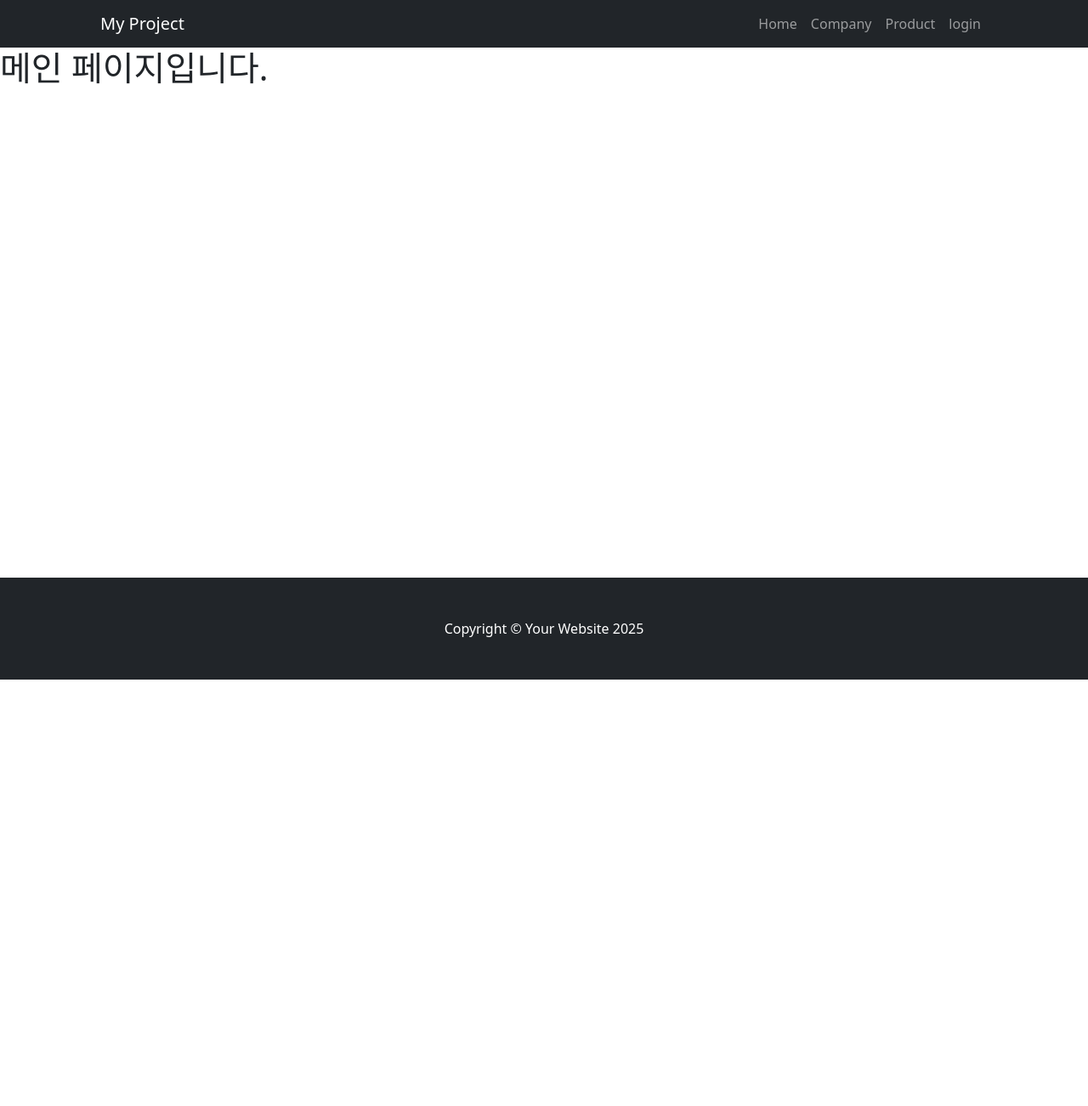
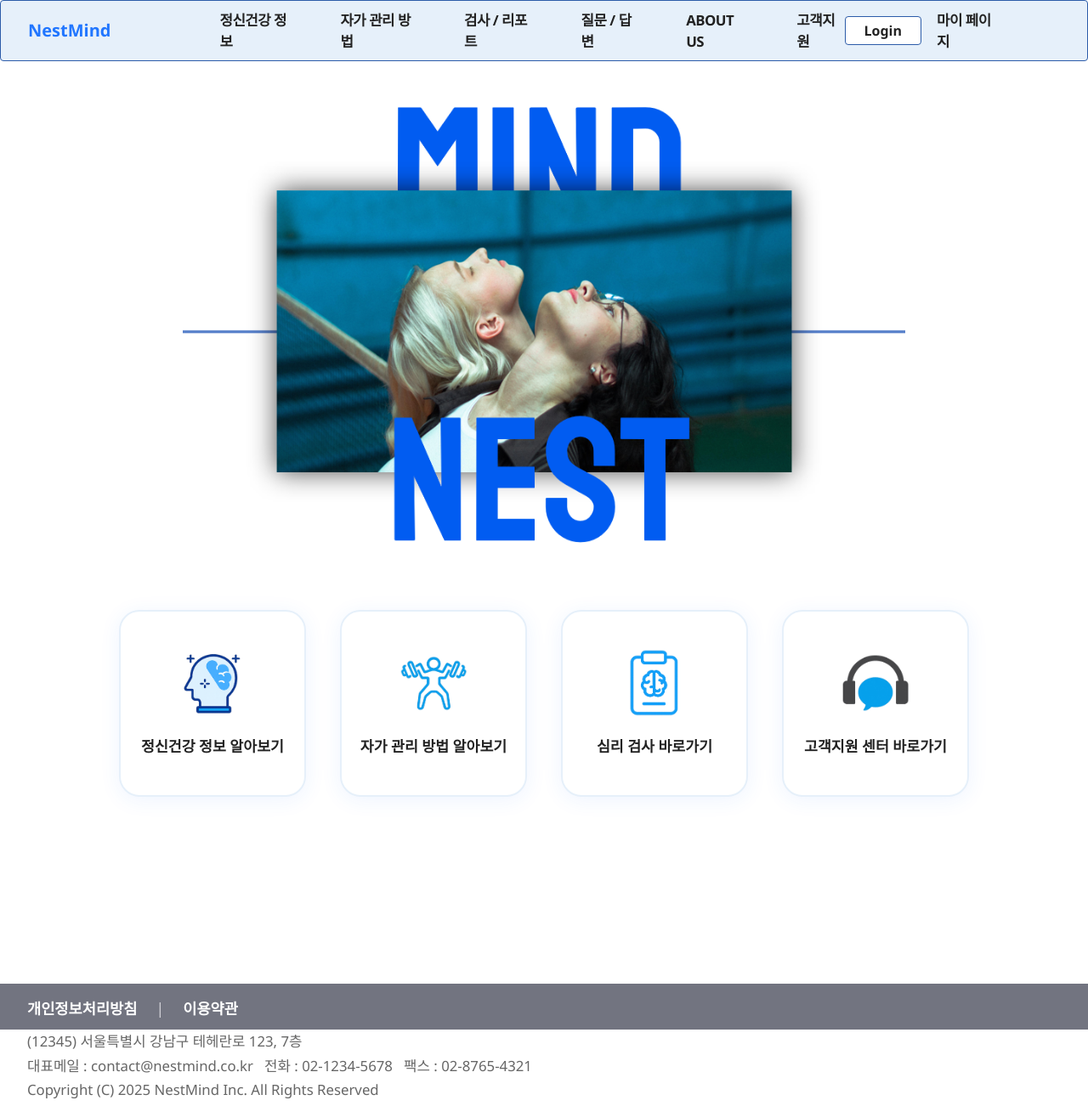
Before and after one commit to k1mBeomJoon/NestMind_web, a Django app: page / in a window 1280 px wide. Shown: the whole page at 85% size. Before the commit the page ends 800 px from the top, so only its background shows below. Run offline with Django 5.2, Linux system fonts and the light colour scheme; some libraries are stand-ins or nearby versions.

Commit message:
feat : 메인 페이지, Header, Footer 추가

```diff
--- a/accounts/urls.py
+++ b/accounts/urls.py
@@ -4,7 +4,7 @@ from . import views
 
 app_name = 'accounts'
 urlpatterns = [
-    path('login/', auth_views.LoginView.as_view(template_name='accounts/login.html'), name='login'),
+    path('login/', views.login_choice, name='login'),
     path('logout/', auth_views.LogoutView.as_view(), name='logout'),
     path('signup/', views.signup, name='signup'),
 ]
--- a/static/styles.css
+++ b/static/styles.css
@@ -0,0 +1,395 @@
+.mainpage-center-container {
+    display: flex;
+    flex-direction: column;
+    align-items: center;
+    justify-content: center;
+    min-height: 70vh;
+    position: relative;
+    z-index: 1;
+    user-select: none;
+    outline: none;
+}
+
+.mainpage-title {
+    font-size: 4rem;
+    font-weight: bold;
+    color: #2176ff;
+    letter-spacing: 0.1em;
+    margin: 0.5rem 0;
+    text-align: center;
+    line-height: 1;
+}
+
+.mainpage-image {
+    width: 850px;
+    height: 550px;
+    object-fit: cover;
+    border-radius: 0;
+    margin: 1.5rem 0;
+    box-shadow: none;
+    border: none;
+}
+
+body, * {
+    user-select: none !important;
+}
+img {
+    user-drag: none;
+    -webkit-user-drag: none;
+    -webkit-user-select: none;
+    -moz-user-select: none;
+    -ms-user-select: none;
+    user-select: none;
+}
+
+body {
+    background: #fff;
+    min-height: 0;
+    padding-top: 80px;
+    padding-bottom: 0;
+}
+
+.custom-navbar {
+    width: 100%;
+    background: #e6f0fa;
+    border: 1.5px solid #2c5ca9;
+    border-radius: 4px;
+    box-sizing: border-box;
+    margin-bottom: 0.5rem;
+    padding: 0;
+    position: fixed;
+    top: 0;
+    left: 0;
+    z-index: 1000;
+}
+.custom-navbar-container {
+    display: flex;
+    align-items: center;
+    justify-content: space-between;
+    height: 70px;
+    padding: 0 32px;
+}
+.custom-navbar-left {
+    display: flex;
+    align-items: center;
+    gap: 128px;
+}
+.custom-navbar-brand {
+    color: #2176ff;
+    font-size: 1.25rem;
+    font-weight: 600;
+    font-family: 'Segoe UI', 'Pretendard', sans-serif;
+    margin-left: 0;
+    margin-right: 0;
+    padding: 0;
+    text-decoration: none;
+}
+.custom-navbar-menu {
+    display: flex;
+    align-items: center;
+    justify-content: flex-start;
+    gap: 54px;
+    list-style: none;
+    margin: 0;
+    padding: 0;
+    position: relative;
+}
+.custom-navbar-menu li {
+    font-size: 1.05rem;
+    font-weight: 600;
+    color: #222;
+    font-family: 'Pretendard', 'Segoe UI', sans-serif;
+    letter-spacing: -0.5px;
+    background: none;
+    border: none;
+    padding: 0;
+    position: relative;
+    cursor: pointer;
+}
+.has-dropdown {
+    position: relative;
+    padding-top: 8px;
+    padding-bottom: 8px;
+}
+.menu-label {
+    font-size: 1.05rem;
+    font-weight: 600;
+    color: #222;
+    font-family: 'Pretendard', 'Segoe UI', sans-serif;
+    letter-spacing: -0.5px;
+    background: none;
+    border: none;
+    padding: 0;
+    cursor: pointer;
+    transition: color 0.25s cubic-bezier(.4,0,.2,1);
+}
+.menu-label:hover {
+    color: #2176ff;
+}
+.menu-dot {
+    display: none;
+    position: absolute;
+    left: 50%;
+    top: -14px;
+    transform: translateX(-50%);
+    width: 11px;
+    height: 11px;
+    background: #2176ff;
+    border-radius: 50%;
+    box-shadow: 0 2px 8px rgba(33,118,255,0.12);
+    z-index: 3;
+    opacity: 0;
+    transition: opacity 0.25s cubic-bezier(.4,0,.2,1), top 0.25s cubic-bezier(.4,0,.2,1);
+}
+.has-dropdown:hover .menu-dot {
+    display: block;
+    opacity: 1;
+    top: -14px;
+}
+.dropdown-menu {
+    display: none;
+    flex-direction: column;
+    align-items: center;
+    position: absolute;
+    top: 100%;
+    left: 50%;
+    transform: translateX(-50%);
+    min-width: 180px;
+    background: #fff;
+    border: 2px solid #2176ff;
+    border-radius: 24px;
+    box-shadow: 0 4px 24px rgba(33,118,255,0.10);
+    padding: 72px 0 72px 0;
+    z-index: 1001;
+    opacity: 0;
+    pointer-events: none;
+    transition: opacity 0.25s cubic-bezier(.4,0,.2,1);
+}
+.has-dropdown:hover .dropdown-menu {
+    display: flex;
+    opacity: 1;
+    pointer-events: auto;
+}
+.dropdown-menu li {
+    font-size: 1.08rem;
+    font-weight: 500;
+    color: #222;
+    font-family: 'Pretendard', 'Segoe UI', sans-serif;
+    margin: 6px 0;
+    background: none;
+    border: none;
+    padding: 0;
+    width: 100%;
+    text-align: center;
+    cursor: pointer;
+    transition: color 0.25s cubic-bezier(.4,0,.2,1), background 0.25s cubic-bezier(.4,0,.2,1);
+}
+.dropdown-menu li.red {
+    color: #222;
+    font-weight: 700;
+}
+.dropdown-menu li:hover {
+    color: #2176ff;
+}
+.custom-navbar-menu li b {
+    font-weight: 900;
+    letter-spacing: 0.5px;
+}
+.custom-navbar-right {
+    display: flex;
+    align-items: center;
+    gap: 18px;
+    margin-right: 72px;
+}
+.custom-navbar-login {
+    border: 1.5px solid #2c5ca9;
+    background: #fff;
+    color: #222;
+    font-weight: 700;
+    font-size: 1rem;
+    border-radius: 4px;
+    padding: 4px 22px;
+    cursor: pointer;
+    transition: background 0.2s, color 0.2s;
+    font-family: 'Pretendard', 'Segoe UI', sans-serif;
+}
+.custom-navbar-login:hover {
+    background: #eaf2ff;
+    color: #2176ff;
+}
+.custom-navbar-mypage {
+    font-size: 1rem;
+    font-weight: 700;
+    color: #222;
+    font-family: 'Pretendard', 'Segoe UI', sans-serif;
+}
+.custom-navbar-right .has-dropdown .menu-label {
+    margin-top: 0;
+    padding: 0;
+    display: inline-block;
+}
+.custom-navbar-right .has-dropdown .menu-dot {
+    left: 50%;
+    transform: translateX(-50%);
+    top: -10px;
+    vertical-align: middle;
+}
+.custom-navbar-login.menu-label {
+    padding: 0;
+    border: none;
+    background: none;
+}
+
+.custom-footer-v2 {
+    width: 100%;
+    background: #fff;
+    border: none;
+    margin: 0;
+    padding: 0;
+    box-sizing: border-box;
+    /* position: fixed; */
+    /* left: 0; */
+    /* bottom: 0; */
+    z-index: 1000;
+    opacity: 1;
+    pointer-events: auto;
+    transition: opacity 0.4s cubic-bezier(.4,0,.2,1);
+}
+.footer-hidden {
+    opacity: 0;
+    pointer-events: none;
+}
+.footer-bar {
+    width: 100%;
+    background: #727480;
+    color: #fff;
+    padding: 16px 0 12px 0;
+    display: flex;
+    align-items: center;
+    justify-content: flex-start;
+    font-size: 1.1rem;
+    font-weight: 500;
+    padding-left: 32px;
+    gap: 12px;
+}
+.footer-bar a {
+    color: #fff;
+    text-decoration: none;
+    font-weight: 600;
+    font-size: 1.1rem;
+}
+.footer-bar a:hover {
+    text-decoration: underline;
+}
+.footer-bar-divider {
+    color: #d1d1d6;
+    margin: 0 10px;
+    font-size: 1.1rem;
+}
+.footer-info {
+    background: #fff;
+    color: #666;
+    font-size: 1.05rem;
+    min-height: 60px;
+    display: flex;
+    flex-direction: column;
+    justify-content: flex-end;
+    padding: 0 32px 4px 32px;
+    line-height: 1.7;
+    font-family: 'Pretendard', 'Segoe UI', sans-serif;
+}
+.footer-info div {
+    margin: 0;
+}
+.footer-info div:last-child {
+    margin-bottom: 0;
+}
+
+.login-choice-container {
+    display: flex;
+    flex-direction: column;
+    align-items: center;
+    justify-content: center;
+    min-height: 70vh;
+}
+.login-choice-btns {
+    display: flex;
+    flex-direction: column;
+    gap: 24px;
+    margin-top: 16px;
+}
+.login-choice-btn {
+    display: block;
+    width: 220px;
+    padding: 14px 0;
+    font-size: 1.15rem;
+    font-weight: 600;
+    color: #2176ff;
+    background: #fff;
+    border: 2px solid #2176ff;
+    border-radius: 8px;
+    text-align: center;
+    text-decoration: none;
+    transition: background 0.2s, color 0.2s;
+}
+.login-choice-btn:hover {
+    background: #e6f0fa;
+    color: #174a8b;
+}
+
+.mainpage-quickmenu-section {
+    width: 100%;
+    display: flex;
+    justify-content: center;
+    align-items: flex-start;
+    margin-top: 40px;
+    min-height: 320px;
+    margin-bottom: 120px;
+}
+.mainpage-quickmenu-list {
+    display: flex;
+    gap: 40px;
+}
+.mainpage-quickmenu-item {
+    background: #fff;
+    border: 2px solid #e6f0fa;
+    border-radius: 24px;
+    box-shadow: 0 4px 24px rgba(33,118,255,0.08);
+    width: 220px;
+    height: 220px;
+    display: flex;
+    flex-direction: column;
+    align-items: center;
+    justify-content: center;
+    transition: box-shadow 0.2s, border 0.2s, transform 0.2s;
+    cursor: pointer;
+}
+.mainpage-quickmenu-item:hover {
+    box-shadow: 0 8px 32px rgba(33,118,255,0.18);
+    border: 2px solid #2176ff;
+    transform: translateY(-6px) scale(1.04);
+}
+.mainpage-quickmenu-item img {
+    display: block;
+    width: 80px;
+    height: 80px;
+    max-width: 100%;
+    max-height: 80px;
+    object-fit: contain;
+    margin-bottom: 18px;
+    margin-top: 0;
+}
+.mainpage-quickmenu-label {
+    font-size: 1.08rem;
+    font-weight: 600;
+    color: #222;
+    text-align: center;
+    margin-top: 4px;
+    font-family: 'Pretendard', 'Segoe UI', sans-serif;
+}
+.mainpage-quickmenu-item:nth-child(2) img,
+.mainpage-quickmenu-item:nth-child(4) img {
+    width: 80px;
+    height: 80px;
+    max-height: 80px;
+}
--- a/templates/base.html
+++ b/templates/base.html
@@ -17,5 +17,23 @@
     {% block content %}
     {% endblock %}
     {% include "footer.html" %}
+    <script>
+    // Footer show on scroll to bottom
+    document.addEventListener('DOMContentLoaded', function() {
+      var footer = document.querySelector('.custom-footer-v2');
+      function checkFooter() {
+        if (!footer) return;
+        var scrollBottom = window.scrollY + window.innerHeight;
+        var docHeight = document.documentElement.scrollHeight;
+        if (scrollBottom >= docHeight - 2) {
+          footer.classList.remove('footer-hidden');
+        } else {
+          footer.classList.add('footer-hidden');
+        }
+      }
+      window.addEventListener('scroll', checkFooter);
+      checkFooter();
+    });
+    </script>
     </body>
 </html>
--- a/templates/footer.html
+++ b/templates/footer.html
@@ -1,20 +1,12 @@
-<!DOCTYPE html>
-{% load static %}
-<html lang="ko">
-    <head>
-        <meta charset="utf-8" />
-        <meta name="viewport" content="width=device-width, initial-scale=1, shrink-to-fit=no" />
-        <meta name="description" content="" />
-        <meta name="author" content="" />
-        <title>Small Business - Start Bootstrap Template</title>
-        <!-- Favicon-->
-        <!-- Core theme CSS (includes Bootstrap)-->
-        <link rel="stylesheet" type="text/css" href="{% static 'styles.css' %}">
-        <link rel="stylesheet" type="text/css" href="{% static 'bootstrap.min.css' %}">
-    </head>
-    <body>
-        <footer class="py-5 bg-dark mt-auto">
-            <div class="container px-4 px-lg-5"><p class="m-0 text-center text-white">Copyright &copy; Your Website 2025</p></div>
-        </footer>
-    </body>
-</html>
+<footer class="custom-footer-v2 footer-hidden">
+  <div class="footer-bar">
+    <a href="#">개인정보처리방침</a>
+    <span class="footer-bar-divider">|</span>
+    <a href="#">이용약관</a>
+  </div>
+  <div class="footer-info">
+    <div>(12345) 서울특별시 강남구 테헤란로 123, 7층</div>
+    <div>대표메일 : contact@nestmind.co.kr &nbsp; 전화 : 02-1234-5678 &nbsp; 팩스 : 02-8765-4321</div>
+    <div>Copyright (C) 2025 NestMind Inc. All Rights Reserved</div>
+  </div>
+</footer>
--- a/templates/navbar.html
+++ b/templates/navbar.html
@@ -1,24 +1,91 @@
-<!-- Responsive navbar-->
-<nav class="navbar navbar-expand-lg navbar-dark bg-dark">
-    <div class="container px-5">
-        <a class="navbar-brand" href="#!">My Project</a>
-        <button class="navbar-toggler" type="button" data-bs-toggle="collapse" data-bs-target="#navbarSupportedContent" aria-controls="navbarSupportedContent" aria-expanded="false" aria-label="Toggle navigation"><span class="navbar-toggler-icon"></span></button>
-        <div class="collapse navbar-collapse" id="navbarSupportedContent">
-            <ul class="navbar-nav ms-auto mb-2 mb-lg-0">
-                <li class="nav-item"><a class="nav-link" href="/">Home</a></li>
-                <li class="nav-item"><a class="nav-link" href="/company">Company</a></li>
-                <li class="nav-item"><a class="nav-link" href="/product">Product</a></li>
-                {% if user.is_authenticated %}
-                <li class="nav-item">
-                    <form action="{% url 'accounts:logout' %}" method="post">
-                        {% csrf_token %}
-                        <button type="submit" class="nav-link">{{ user.username }} (logout)</button>
-                    </form>
+{% load static %}
+<!-- Custom Navigation Bar -->
+<nav class="custom-navbar">
+    <div class="custom-navbar-container">
+        <div class="custom-navbar-left">
+            <a href="/" class="custom-navbar-brand">NestMind</a>
+            <ul class="custom-navbar-menu">
+                <li class="has-dropdown">
+                    <span class="menu-label">정신건강 정보</span>
+                    <div class="menu-dot"></div>
+                    <ul class="dropdown-menu">
+                        <li>스트레스</li>
+                        <li>불안증</li>
+                        <li>우울증</li>
+                        <li>정신증</li>
+                        <li>번아웃</li>
+                        <li>자존감</li>
+                        <li>감정 기록 / 조울증</li>
+                        <li>중독</li>
+                        <li>수면 / 식욕</li>
+                    </ul>
                 </li>
-                {% else %}
-                <li class="nav-item"><a class="nav-link" href="{% url 'accounts:login' %}">login</a></li>
-                {% endif %}
+                <li class="has-dropdown">
+                    <span class="menu-label">자가 관리 방법</span>
+                    <div class="menu-dot"></div>
+                    <ul class="dropdown-menu">
+                        <li>스트레스</li>
+                        <li>불안증</li>
+                        <li>우울증</li>
+                        <li>정신증</li>
+                        <li>번아웃</li>
+                        <li>자존감</li>
+                        <li>감정 기록 / 조울증</li>
+                        <li>중독</li>
+                        <li>수면 / 식욕</li>
+                    </ul>
+                </li>
+                <li class="has-dropdown">
+                    <span class="menu-label">검사 / 리포트</span>
+                    <div class="menu-dot"></div>
+                    <ul class="dropdown-menu">
+                        <li>연애유형 검사</li>
+                        <li>감정 표현 스타일 검사</li>
+                        <li>성향 유형 검사</li>
+                        <li>정신 건강 검사</li>
+                        <li>리포트 새엉하기</li>
+                    </ul>
+                </li>
+                <li class="has-dropdown">
+                    <span class="menu-label">질문 / 답변</span>
+                    <div class="menu-dot"></div>
+                    <ul class="dropdown-menu">
+                        <li>모두에게 질문하기</li>
+                        <li>모두에게 답변하기</li>
+                    </ul>
+                </li>
+                <li class="has-dropdown">
+                    <span class="menu-label">ABOUT US</span>
+                    <div class="menu-dot"></div>
+                    <ul class="dropdown-menu">
+                        <li>NestMind</li>
+                        <li>기업 History</li>
+                    </ul>
+                </li>
+                <li class="has-dropdown">
+                    <span class="menu-label">고객지원</span>
+                    <div class="menu-dot"></div>
+                    <ul class="dropdown-menu">
+                        <li>FAQ (자주 묻는 질문)</li>
+                        <li>1 : 1 문의</li>
+                        <li>공지사항</li>
+                    </ul>
+                </li>
             </ul>
+        </div>
+        <div class="custom-navbar-right">
+            <a href="/accounts/login/"><button class="custom-navbar-login">Login</button></a>
+            <div class="has-dropdown">
+                <span class="menu-label">마이 페이지</span>
+                <div class="menu-dot"></div>
+                <ul class="dropdown-menu">
+                    <li>테스트 / 검사 내역</li>
+                    <li>리포트 조회</li>
+                    <li>질문 내역</li>
+                    <li>1 : 1 문의 내역</li>
+                    <li>프로필</li>
+                </ul>
+            </div>
         </div>
     </div>
 </nav>
--- a/templates/pages/mainpage.html
+++ b/templates/pages/mainpage.html
@@ -1,13 +1,27 @@
-<!DOCTYPE html>
-<html lang="ko">
-<head>
-    <meta charset="UTF-8">
-    <title>메인 페이지</title>
-</head>
-<body>
-    {% extends 'base.html' %}
-    {% block content %}
-    <h1>메인 페이지입니다.</h1>
-    {% endblock %}
-</body>
-</html>
+{% extends 'base.html' %}
+{% load static %}
+{% block content %}
+<div class="mainpage-center-container">
+    <img src="{% static 'mainpage_design.png' %}" alt="main visual" class="mainpage-image" />
+</div>
+<div class="mainpage-quickmenu-section">
+    <div class="mainpage-quickmenu-list">
+        <div class="mainpage-quickmenu-item">
+            <img src="{% static 'mainpage_quickmenu_1.png' %}" alt="정신건강 정보" />
+            <div class="mainpage-quickmenu-label">정신건강 정보 알아보기</div>
+        </div>
+        <div class="mainpage-quickmenu-item">
+            <img src="{% static 'mainpage_quickmenu_2.png' %}" alt="자가 관리 방법" />
+            <div class="mainpage-quickmenu-label">자가 관리 방법 알아보기</div>
+        </div>
+        <div class="mainpage-quickmenu-item">
+            <img src="{% static 'mainpage_quickmenu_3.png' %}" alt="심리 검사 바로가기" />
+            <div class="mainpage-quickmenu-label">심리 검사 바로가기</div>
+        </div>
+        <div class="mainpage-quickmenu-item">
+            <img src="{% static 'mainpage_quickmenu_4.png' %}" alt="고객지원 센터 바로가기" />
+            <div class="mainpage-quickmenu-label">고객지원 센터 바로가기</div>
+        </div>
+    </div>
+</div>
+{% endblock %}
```
Also changed, not shown: accounts/views.py (+7 -0 lines), templates/accounts/login.html (+8 -20 lines), templates/accounts/login_real.html (added, +22 -0 lines), static/ChatGPT Image 2025년 7월 18일 오후 09_31_05.png (added), static/Icon_loading.png (added), static/mainpage_design.png (added), static/mainpage_quickmenu_1.png (added), static/mainpage_quickmenu_2.png (added), static/mainpage_quickmenu_3.png (added), static/mainpage_quickmenu_4.png (added).
